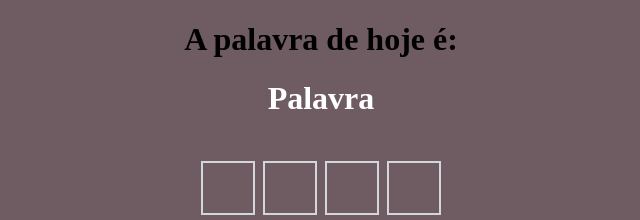
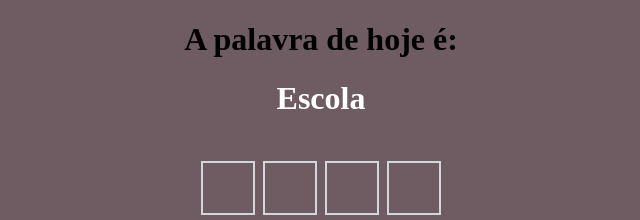
Before and after one commit to JoaoConde0/Ingl-s, a plain HTML site: page index.html in a window 1280 px wide. Shown: the top 220 px of the page, 319-959 px from the left. Drawn offline with Linux system fonts and the light colour scheme.

Commit message:
Update index.html

```diff
--- a/index.html
+++ b/index.html
@@ -9,7 +9,7 @@
 <body>
     <header>
         <h1>A palavra de hoje é:</h1>
-        <h1 id="palavra">Palavra</h1>
+        <h1 id="palavra">Escola</h1>
     </header>
     <div class="container">
         <div id="grade"></div>
```
